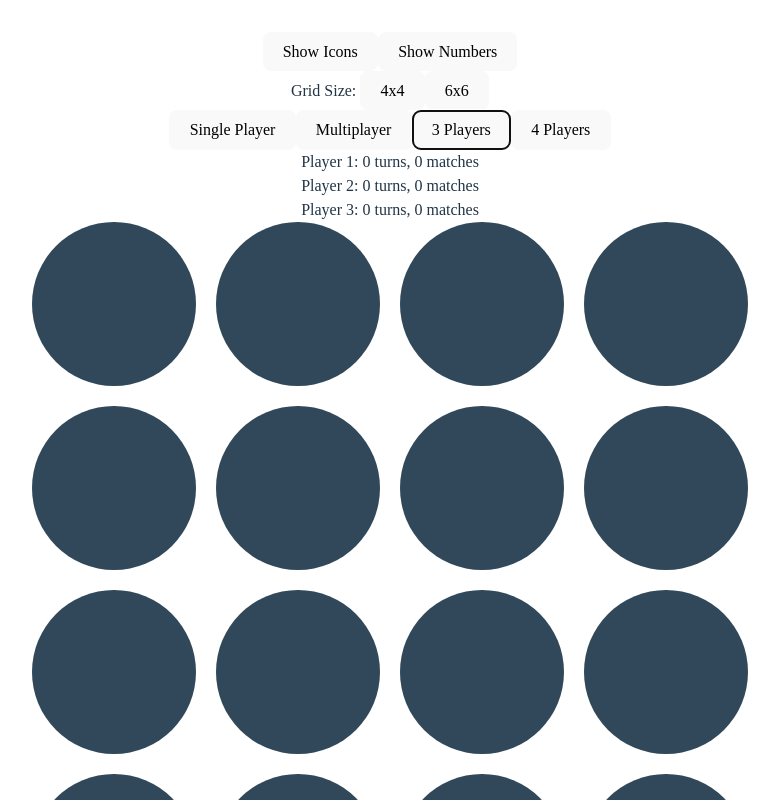
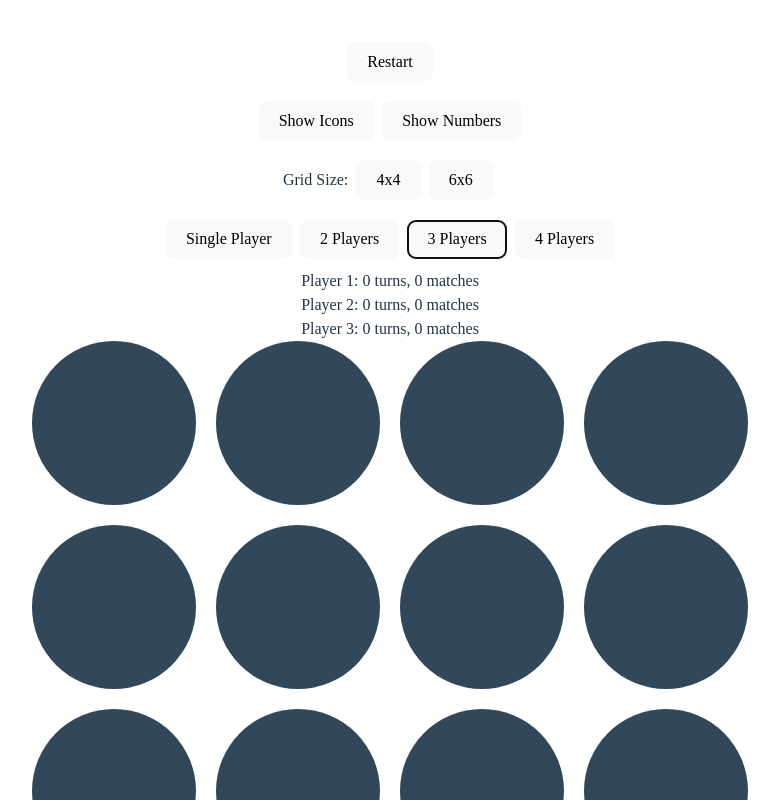
Before and after one commit to elizabet-bagdasaryan/memory-game, a React (Vite) app: page / in a window 1280 px wide. Both pictures are taken after a click on the button "3 Players". Shown: the top 800 px of the page, without its empty margins (250-1029 px from the left). Built offline with nearby package versions, Linux system fonts and the light colour scheme.

Commit message:
feat: add restart button & styles

```diff
--- a/src/App.css
+++ b/src/App.css
@@ -1,40 +1,14 @@
-body {
-  font-family: "Atkinson Hyperlegible";
-}
-
 #root {
-  max-width: 1280px;
   margin: 0 auto;
   padding: 2rem;
   text-align: center;
 }
 
-.logo {
-  height: 6em;
-  padding: 1.5em;
-  will-change: filter;
-  transition: filter 300ms;
-}
 .logo:hover {
   filter: drop-shadow(0 0 2em #646cffaa);
 }
 .logo.react:hover {
   filter: drop-shadow(0 0 2em #61dafbaa);
-}
-
-@keyframes logo-spin {
-  from {
-    transform: rotate(0deg);
-  }
-  to {
-    transform: rotate(360deg);
-  }
-}
-
-@media (prefers-reduced-motion: no-preference) {
-  a:nth-of-type(2) .logo {
-    animation: logo-spin infinite 20s linear;
-  }
 }
 
 .card {
--- a/src/Game.css
+++ b/src/Game.css
@@ -32,3 +32,7 @@
 .selected-card {
   background-color: #fda214;
 }
+
+button {
+  margin: 10px 4px;
+}
--- a/src/Game.jsx
+++ b/src/Game.jsx
@@ -366,8 +366,37 @@ const Game = () => {
       }
     }
   };
+  const handleRestart = () => {
+    setCards([]);
+    setSelectedCards([]);
+    setMatchedCards([]);
+    setTurn(1);
+    setCardType("icons");
+    setGridSize(4);
+    setTime(120);
+    setTurns(0);
+    setCompletedTime(null);
+    setGameWon(false);
+    setGameLost(false);
+    setTimerRunning(true);
+    setCurrentPlayer(1);
+    setGameMode("singleplayer");
+    setPlayer1Turns(0);
+    setPlayer2Turns(0);
+    setWinner(null);
+    setPlayer1Matches(0);
+    setPlayer2Matches(0);
+    setNumPlayers(2);
+    setPlayerTurns(Array(numPlayers).fill(0));
+    setPlayerMatches(Array(numPlayers).fill(0));
+    setWinningPlayer(null);
+
+    generateCards();
+  };
+
   return (
     <div>
+      <button onClick={handleRestart}>Restart</button>
       <div>
         <button onClick={() => handleCardTypeChange("icons")}>
           Show Icons
@@ -396,7 +425,7 @@ const Game = () => {
           Single Player
         </button>
         <button onClick={() => handleGameModeChange("multiplayer")}>
-          Multiplayer
+          2 Players
         </button>
         <button onClick={() => handleGameModeChange("3players")}>
           3 Players
@@ -417,6 +446,16 @@ const Game = () => {
         </div>
       )}
       {gameMode === "3players" && (
+        <div>
+          {playerTurns.map((turns, index) => (
+            <div key={index}>
+              Player {index + 1}: {turns} turns, {playerMatches[index]} matches
+            </div>
+          ))}
+        </div>
+      )}
+
+      {gameMode === "4players" && (
         <div>
           {playerTurns.map((turns, index) => (
             <div key={index}>
```
